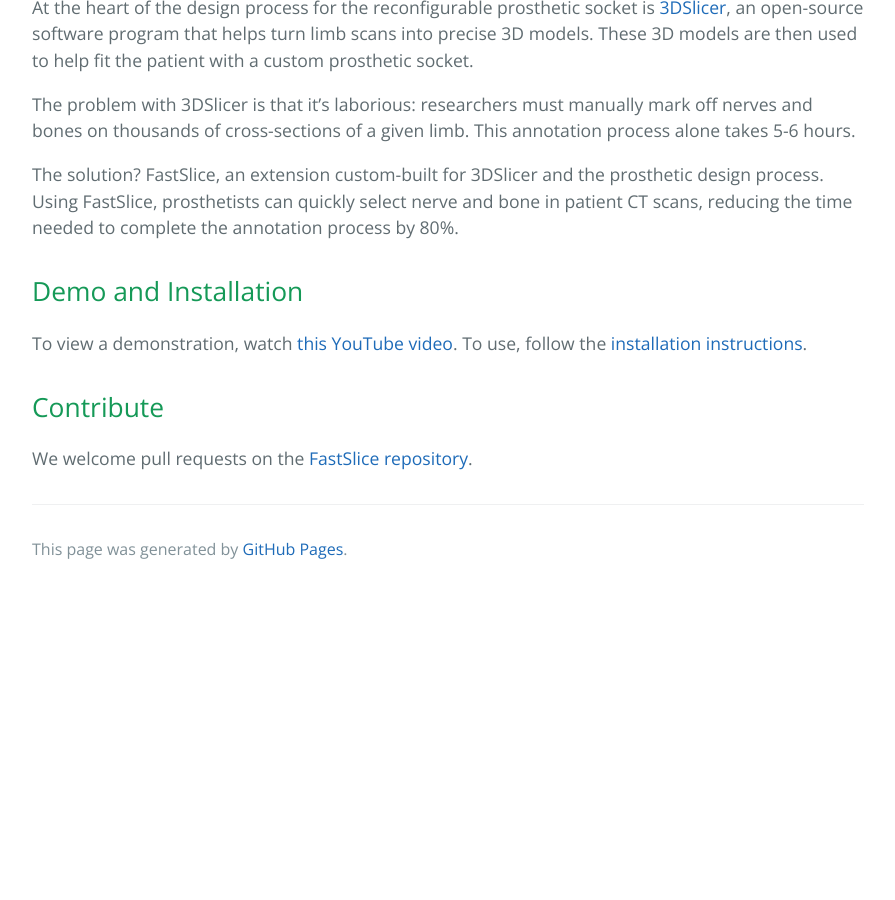
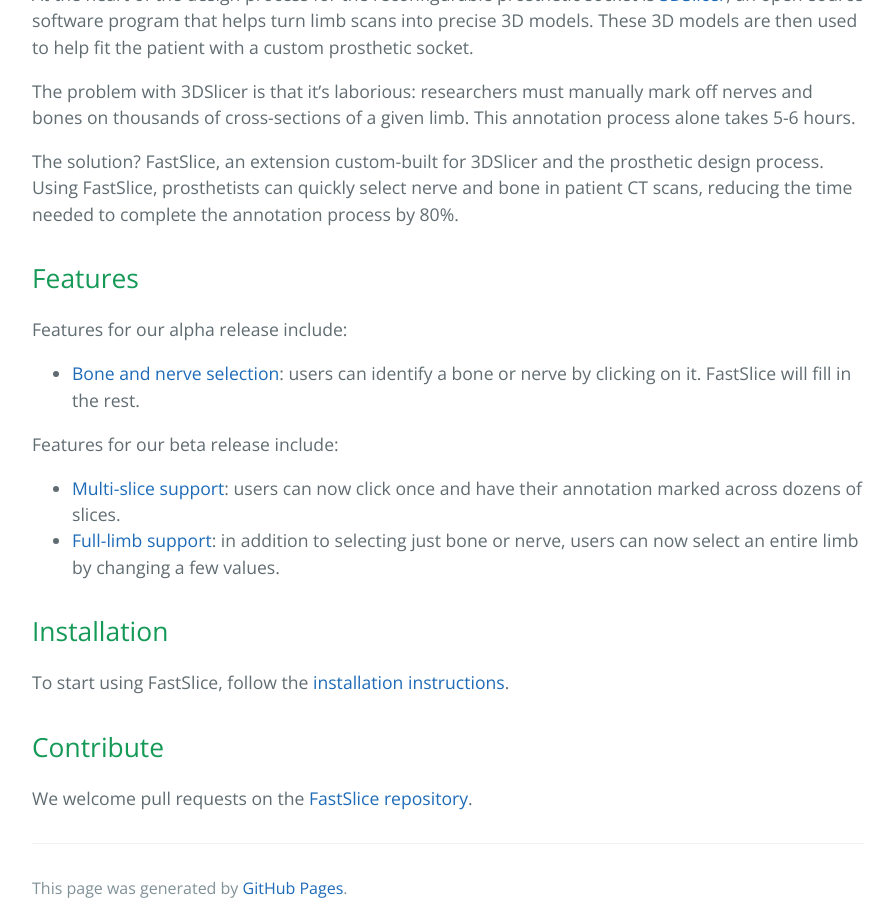
Before and after one commit to FastSlice/fastslice.github.io, a Jekyll site: the page built from index.md, in a window 1280 px wide and 900 px high, scrolled down 1118 px. Shown: the whole window, without its empty margins (192-1087 px from the left). Built offline with Jekyll 4.4.1, drawn with Linux system fonts in a browser that asks for light colours; our own code applies the rules of GitHub Pages for plain Markdown files; before the commit the page ends 1711 px from its top, so only the background shows below that.

Commit message:
Add links to additional feature demos

```diff
--- a/index.md
+++ b/index.md
@@ -2,7 +2,7 @@
 layout: default
 ---
 
-# Overview
+## Overview
 
 Prosthetics are a product in high demand. With an estimated 70,000 prosthetics designed every year, each ranging from $5,000 to $50,000, one would expect a single prosthetic to last their owner a long time. In reality, prosthetics get replaced every 3-5 years.
 
@@ -28,9 +28,20 @@ The problem with 3DSlicer is that it's laborious: researchers must manually mark
 
 The solution? FastSlice, an extension custom-built for 3DSlicer and the prosthetic design process. Using FastSlice, prosthetists can quickly select nerve and bone in patient CT scans, reducing the time needed to complete the annotation process by 80%.
 
-## Demo and Installation
+## Features
 
-To view a demonstration, watch [this YouTube video](https://youtu.be/qJFSeH6n0QE?t=1m54s). To use, follow the [installation instructions](https://fastslice.github.io/install).
+Features for our alpha release include:
+
+* [Bone and nerve selection](https://youtu.be/qJFSeH6n0QE?t=1m41s): users can identify a bone or nerve by clicking on it. FastSlice will fill in the rest.
+
+Features for our beta release include:
+
+* [Multi-slice support](https://www.youtube.com/watch?v=DYjxMnqFd-Y): users can now click once and have their annotation marked across dozens of slices.
+* [Full-limb support](https://www.youtube.com/watch?v=RRTbvi0riAI): in addition to selecting just bone or nerve, users can now select an entire limb by changing a few values.
+
+## Installation
+
+To start using FastSlice, follow the [installation instructions](https://fastslice.github.io/install).
 
 ## Contribute
 
```
Also changed, not shown: install.md (+1 -1 lines).
